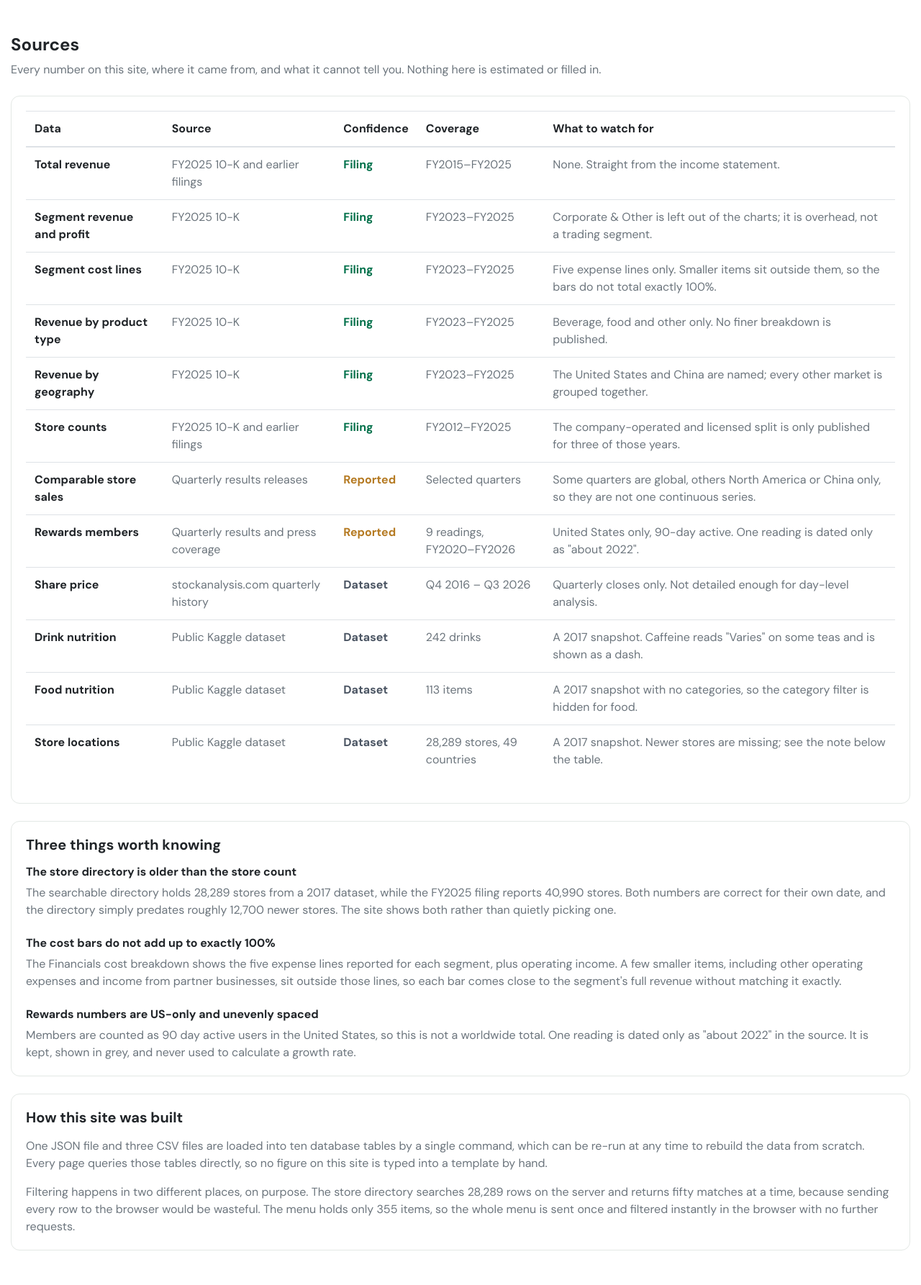
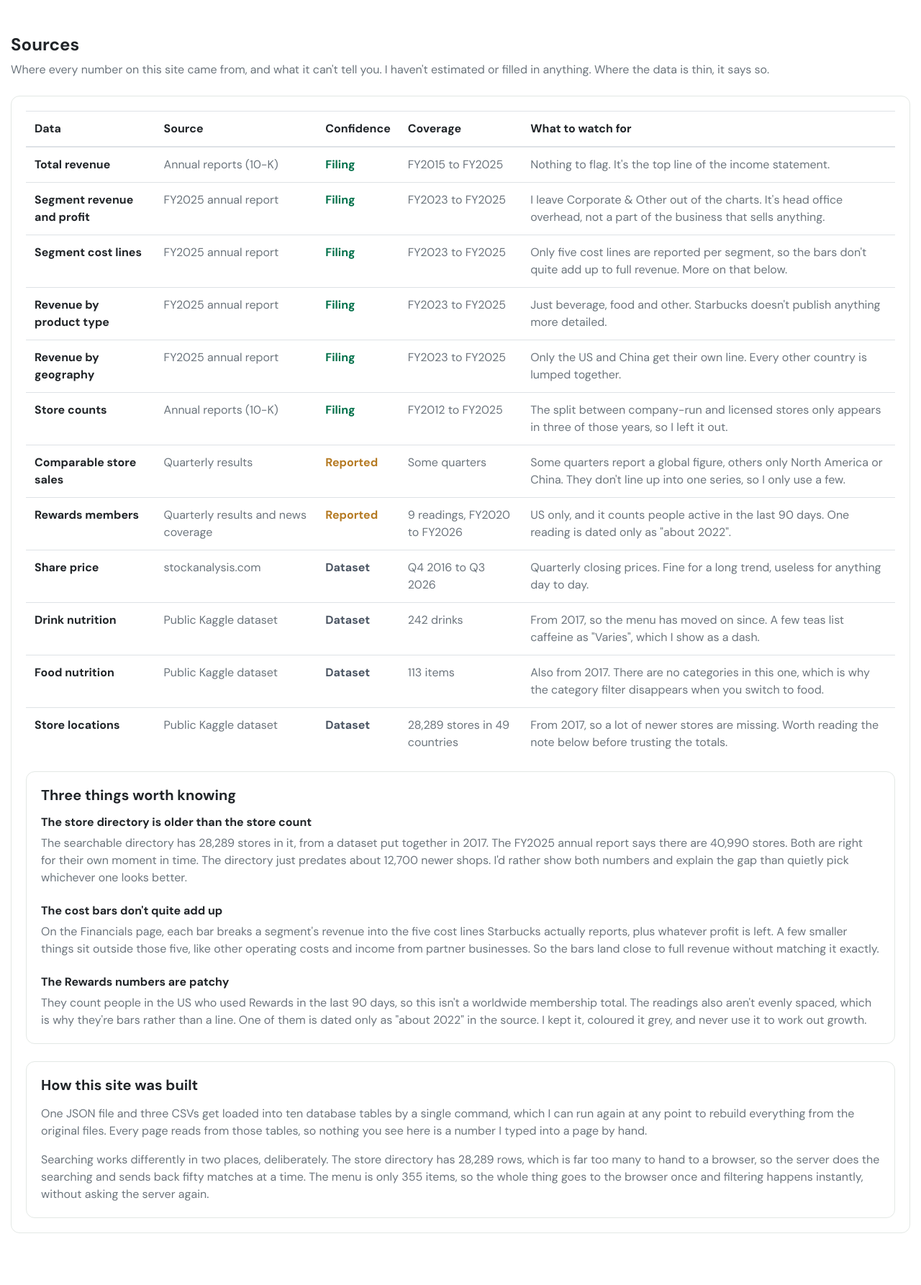
Before and after one commit to ManausXV/starbucks-data-explorer, a Django app: page /sources in a window 1280 px wide. Shown: the part 57-1843 px from the top of the page at 72% size. Run offline with Django 5.2, Linux system fonts and the light colour scheme; some libraries are stand-ins or nearby versions.

Commit message:
Fix promo links and rewrite Overview and Sources copy

```diff
--- a/dashboard/templates/dashboard/sources.html
+++ b/dashboard/templates/dashboard/sources.html
@@ -4,8 +4,8 @@
 <div class="container-fluid py-5">
     <h4 class="font-weight-bold">Sources</h4>
     <p class="text-muted mb-4">
-        Every number on this site, where it came from, and what it cannot tell you.
-        Nothing here is estimated or filled in.
+        Where every number on this site came from, and what it can't tell you.
+        I haven't estimated or filled in anything. Where the data is thin, it says so.
     </p>
 
     <div class="chart-card mb-4">
@@ -33,47 +33,47 @@
                 </tbody>
             </table>
         </div>
-    </div>
-        <div class="chart-card mb-4">
+    <div class="chart-card mb-4">
         <h5 class="font-weight-bold mb-3">Three things worth knowing</h5>
 
         <h6 class="font-weight-bold">The store directory is older than the store count</h6>
         <p class="text-muted">
-            The searchable directory holds 28,289 stores from a 2017 dataset, while the
-            FY2025 filing reports 40,990 stores. Both numbers are correct for their own
-            date, and the directory simply predates roughly 12,700 newer stores. The site
-            shows both rather than quietly picking one.
+            The searchable directory has 28,289 stores in it, from a dataset put together in 2017.
+            The FY2025 annual report says there are 40,990 stores. Both are right for their own
+            moment in time. The directory just predates about 12,700 newer shops. I'd rather show
+            both numbers and explain the gap than quietly pick whichever one looks better.
         </p>
 
-        <h6 class="font-weight-bold mt-4">The cost bars do not add up to exactly 100%</h6>
+        <h6 class="font-weight-bold mt-4">The cost bars don't quite add up</h6>
         <p class="text-muted">
-            The Financials cost breakdown shows the five expense lines reported for each
-            segment, plus operating income. A few smaller items, including other operating
-            expenses and income from partner businesses, sit outside those lines, so each
-            bar comes close to the segment's full revenue without matching it exactly.
+            On the Financials page, each bar breaks a segment's revenue into the five cost lines
+            Starbucks actually reports, plus whatever profit is left. A few smaller things sit
+            outside those five, like other operating costs and income from partner businesses.
+            So the bars land close to full revenue without matching it exactly.
         </p>
 
-        <h6 class="font-weight-bold mt-4">Rewards numbers are US-only and unevenly spaced</h6>
+        <h6 class="font-weight-bold mt-4">The Rewards numbers are patchy</h6>
         <p class="text-muted mb-0">
-            Members are counted as 90 day active users in the United States, so this is not
-            a worldwide total. One reading is dated only as "about 2022" in the source. It is
-            kept, shown in grey, and never used to calculate a growth rate.
+            They count people in the US who used Rewards in the last 90 days, so this isn't a
+            worldwide membership total. The readings also aren't evenly spaced, which is why
+            they're bars rather than a line. One of them is dated only as "about 2022" in the
+            source. I kept it, coloured it grey, and never use it to work out growth.
         </p>
     </div>
 
     <div class="chart-card">
         <h5 class="font-weight-bold mb-3">How this site was built</h5>
         <p class="text-muted">
-            One JSON file and three CSV files are loaded into ten database tables by a single
-            command, which can be re-run at any time to rebuild the data from scratch. Every
-            page queries those tables directly, so no figure on this site is typed into a
-            template by hand.
+            One JSON file and three CSVs get loaded into ten database tables by a single command,
+            which I can run again at any point to rebuild everything from the original files.
+            Every page reads from those tables, so nothing you see here is a number I typed into
+            a page by hand.
         </p>
         <p class="text-muted mb-0">
-            Filtering happens in two different places, on purpose. The store directory searches
-            28,289 rows on the server and returns fifty matches at a time, because sending every
-            row to the browser would be wasteful. The menu holds only 355 items, so the whole
-            menu is sent once and filtered instantly in the browser with no further requests.
+            Searching works differently in two places, deliberately. The store directory has 28,289
+            rows, which is far too many to hand to a browser, so the server does the searching and
+            sends back fifty matches at a time. The menu is only 355 items, so the whole thing goes
+            to the browser once and filtering happens instantly, without asking the server again.
         </p>
     </div>
 </div>
--- a/dashboard/views.py
+++ b/dashboard/views.py
@@ -27,30 +27,30 @@
 DATASET = "#4B5563"
 
 SOURCE_ROWS = [
-    {"data": "Total revenue", "source": "FY2025 10-K and earlier filings", "tag": "Filing", "color": FILING,
-     "coverage": "FY2015–FY2025", "caveat": "None. Straight from the income statement."},
-    {"data": "Segment revenue and profit", "source": "FY2025 10-K", "tag": "Filing", "color": FILING,
-     "coverage": "FY2023–FY2025", "caveat": "Corporate & Other is left out of the charts; it is overhead, not a trading segment."},
-    {"data": "Segment cost lines", "source": "FY2025 10-K", "tag": "Filing", "color": FILING,
-     "coverage": "FY2023–FY2025", "caveat": "Five expense lines only. Smaller items sit outside them, so the bars do not total exactly 100%."},
-    {"data": "Revenue by product type", "source": "FY2025 10-K", "tag": "Filing", "color": FILING,
-     "coverage": "FY2023–FY2025", "caveat": "Beverage, food and other only. No finer breakdown is published."},
-    {"data": "Revenue by geography", "source": "FY2025 10-K", "tag": "Filing", "color": FILING,
-     "coverage": "FY2023–FY2025", "caveat": "The United States and China are named; every other market is grouped together."},
-    {"data": "Store counts", "source": "FY2025 10-K and earlier filings", "tag": "Filing", "color": FILING,
-     "coverage": "FY2012–FY2025", "caveat": "The company-operated and licensed split is only published for three of those years."},
-    {"data": "Comparable store sales", "source": "Quarterly results releases", "tag": "Reported", "color": REPORTED,
-     "coverage": "Selected quarters", "caveat": "Some quarters are global, others North America or China only, so they are not one continuous series."},
-    {"data": "Rewards members", "source": "Quarterly results and press coverage", "tag": "Reported", "color": REPORTED,
-     "coverage": "9 readings, FY2020–FY2026", "caveat": "United States only, 90-day active. One reading is dated only as \"about 2022\"."},
-    {"data": "Share price", "source": "stockanalysis.com quarterly history", "tag": "Dataset", "color": DATASET,
-     "coverage": "Q4 2016 – Q3 2026", "caveat": "Quarterly closes only. Not detailed enough for day-level analysis."},
+    {"data": "Total revenue", "source": "Annual reports (10-K)", "tag": "Filing", "color": FILING,
+     "coverage": "FY2015 to FY2025", "caveat": "Nothing to flag. It's the top line of the income statement."},
+    {"data": "Segment revenue and profit", "source": "FY2025 annual report", "tag": "Filing", "color": FILING,
+     "coverage": "FY2023 to FY2025", "caveat": "I leave Corporate & Other out of the charts. It's head office overhead, not a part of the business that sells anything."},
+    {"data": "Segment cost lines", "source": "FY2025 annual report", "tag": "Filing", "color": FILING,
+     "coverage": "FY2023 to FY2025", "caveat": "Only five cost lines are reported per segment, so the bars don't quite add up to full revenue. More on that below."},
+    {"data": "Revenue by product type", "source": "FY2025 annual report", "tag": "Filing", "color": FILING,
+     "coverage": "FY2023 to FY2025", "caveat": "Just beverage, food and other. Starbucks doesn't publish anything more detailed."},
+    {"data": "Revenue by geography", "source": "FY2025 annual report", "tag": "Filing", "color": FILING,
+     "coverage": "FY2023 to FY2025", "caveat": "Only the US and China get their own line. Every other country is lumped together."},
+    {"data": "Store counts", "source": "Annual reports (10-K)", "tag": "Filing", "color": FILING,
+     "coverage": "FY2012 to FY2025", "caveat": "The split between company-run and licensed stores only appears in three of those years, so I left it out."},
+    {"data": "Comparable store sales", "source": "Quarterly results", "tag": "Reported", "color": REPORTED,
+     "coverage": "Some quarters", "caveat": "Some quarters report a global figure, others only North America or China. They don't line up into one series, so I only use a few."},
+    {"data": "Rewards members", "source": "Quarterly results and news coverage", "tag": "Reported", "color": REPORTED,
+     "coverage": "9 readings, FY2020 to FY2026", "caveat": "US only, and it counts people active in the last 90 days. One reading is dated only as \"about 2022\"."},
+    {"data": "Share price", "source": "stockanalysis.com", "tag": "Dataset", "color": DATASET,
+     "coverage": "Q4 2016 to Q3 2026", "caveat": "Quarterly closing prices. Fine for a long trend, useless for anything day to day."},
     {"data": "Drink nutrition", "source": "Public Kaggle dataset", "tag": "Dataset", "color": DATASET,
-     "coverage": "242 drinks", "caveat": "A 2017 snapshot. Caffeine reads \"Varies\" on some teas and is shown as a dash."},
+     "coverage": "242 drinks", "caveat": "From 2017, so the menu has moved on since. A few teas list caffeine as \"Varies\", which I show as a dash."},
     {"data": "Food nutrition", "source": "Public Kaggle dataset", "tag": "Dataset", "color": DATASET,
-     "coverage": "113 items", "caveat": "A 2017 snapshot with no categories, so the category filter is hidden for food."},
+     "coverage": "113 items", "caveat": "Also from 2017. There are no categories in this one, which is why the category filter disappears when you switch to food."},
     {"data": "Store locations", "source": "Public Kaggle dataset", "tag": "Dataset", "color": DATASET,
-     "coverage": "28,289 stores, 49 countries", "caveat": "A 2017 snapshot. Newer stores are missing; see the note below the table."},
+     "coverage": "28,289 stores in 49 countries", "caveat": "From 2017, so a lot of newer stores are missing. Worth reading the note below before trusting the totals."},
 ]
 
 def index(request):
```
Also changed, not shown: dashboard/templates/dashboard/index.html (+8 -12 lines).
